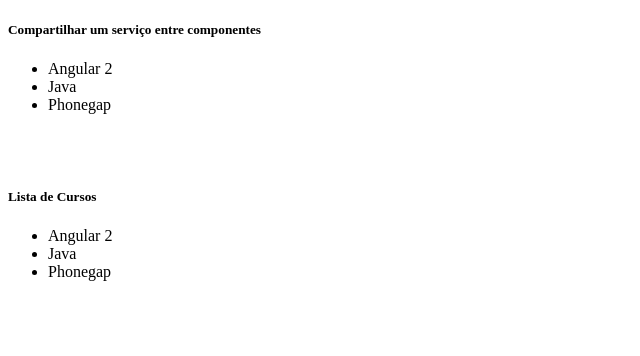
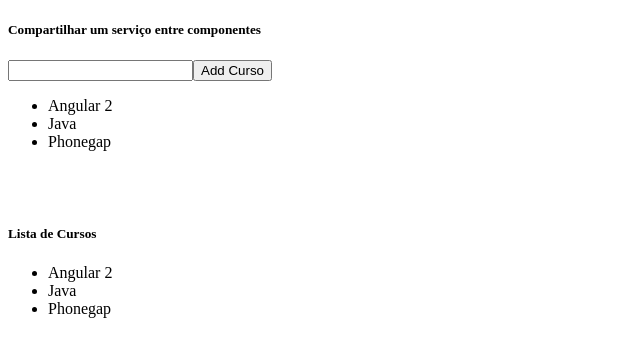
Before and after one commit to alexnfsc175/Angular-Services, an Angular app: page / in a window 1280 px wide. Shown: the top 356 px of the page, without its empty margins (0-640 px from the left). Built offline with nearby package versions, Linux system fonts and the light colour scheme.

Commit message:
uma instancia

```diff
--- a/src/app/criar-curso/criar-curso.component.html
+++ b/src/app/criar-curso/criar-curso.component.html
@@ -1,4 +1,7 @@
 <h5>Compartilhar um serviço entre componentes</h5>
+
+<input type="text" #cursoInput>
+<button (click)="onAddCurso(cursoInput.value)">Add Curso</button>
 
 <ul>
   <li *ngFor="let curso of cursos" >
--- a/src/app/criar-curso/criar-curso.component.ts
+++ b/src/app/criar-curso/criar-curso.component.ts
@@ -18,4 +18,8 @@
     this.cursos = this.cursosService.getCursos();
   }
 
+  onAddCurso(curso: string){
+    this.cursosService.addCurso(curso);
+  }
+
 }
--- a/src/app/cursos/cursos.component.ts
+++ b/src/app/cursos/cursos.component.ts
@@ -7,7 +7,7 @@
   selector: 'app-cursos',
   templateUrl: './cursos.component.html',
   styleUrls: ['./cursos.component.scss'],
-  providers: [CursosService] // Se declarar aqui sera criada uma instancia exclusiva para esse Component
+  // providers: [CursosService] // Se declarar aqui sera criada uma instancia exclusiva para esse Component
 })
 export class CursosComponent implements OnInit {
 
--- a/src/app/cursos/cursos.service.ts
+++ b/src/app/cursos/cursos.service.ts
@@ -4,11 +4,17 @@
 @Injectable()
 export class CursosService {
 
+    private cursos: string[] = ['Angular 2', 'Java', 'Phonegap'];
+
     constructor(){
         console.log("Criou uma instancia de CursosService");
     }
 
     getCursos(){
-        return ['Angular 2', 'Java', 'Phonegap'];
+        return this.cursos;
+    }
+
+    addCurso(curso: string){
+        this.cursos.push(curso);
     }
 }
```
